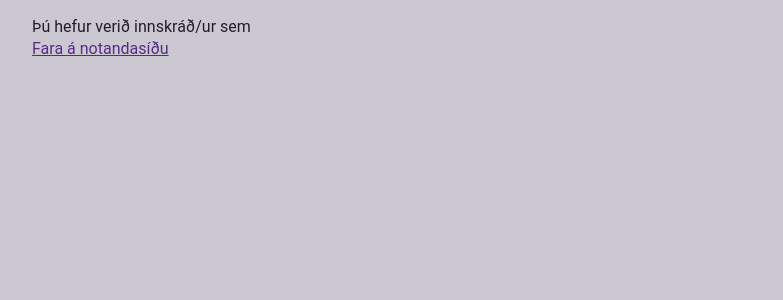
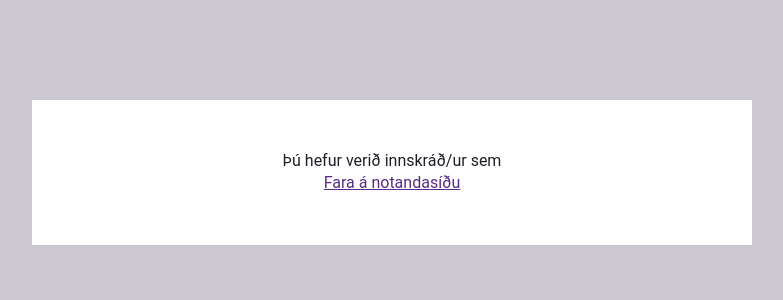
Before and after one commit to beltiras/vaa, a Django app: template templates/cand_claim.html in a window 1280 px wide. Shown: the top 300 px of the page, without its empty margins (248-1031 px from the left). Run offline with Django 3.2, Linux system fonts and the light colour scheme; the template is opened without the code that fills it, so the values that code supplies are empty; some libraries are stand-ins or nearby versions.

Commit message:
basic fixes

```diff
--- a/templates/cand_claim.html
+++ b/templates/cand_claim.html
@@ -1,5 +1,7 @@
 {% extends "base.html" %}
 {% block content %}
+<div class="form-block form-user">
 <p>Þú hefur verið innskráð/ur sem {{ request.user.get_full_name }}</p>
 <p><a href="/{{ request.instance }}/userpage/">Fara á notandasíðu</a></p>
+</div>
 {% endblock content %}
--- a/templates/candidate_page.html
+++ b/templates/candidate_page.html
@@ -1,5 +1,6 @@
 {% extends "base.html" %}
 {% block content %}
+<div class="form-block form-user">
 <h2>{{ cand.name }}</h2>
 <table class="table">
 <thead>
@@ -11,4 +12,5 @@
 {% endfor %}
 </tbody>
 </table>
+</div>
 {% endblock content %}
--- a/templates/comparison.html
+++ b/templates/comparison.html
@@ -1,5 +1,6 @@
 {% extends "base.html" %}
 {% block content %}
+<div class="form-block form-user">
 <table class="table table-striped">
 <thead>
 <tr><td>Frambjóðandi</td><td>Hversu sammála</td></tr>
@@ -10,4 +11,5 @@
 {% endfor %}
 </tbody>
 </table>
+</div>
 {% endblock content %}
--- a/templates/registration/login.html
+++ b/templates/registration/login.html
@@ -1,7 +1,7 @@
 {% extends "base.html" %}
 
 {% block content %}
-
+<div class="form-block form-user">
     {% if form.errors %}
         <p>Er notendanafn og/eða lykilorð rétt?</p>
     {% endif %}
@@ -22,5 +22,5 @@
        <input type="submit" value="login" />
        <input type="hidden" name="next" value="{{ next }}" />
    </form>
-
+</div>
 {% endblock %}
--- a/templates/userpage.html
+++ b/templates/userpage.html
@@ -8,8 +8,10 @@
 
 {% block content %}
 {% if receipt %}
-<div class="message">
-Svör móttekin!
+<div class="form-block form-user">
+    <div class="message">
+    Svör móttekin!
+    </div>
 </div>
 {% endif %}
 <form enctype="multipart/form-data" action="{{ userpageform.helper.form_action }}" id="{{ userpageform.helper.form_id }}" method="{{ userpageform.helper.form_method }}">{% csrf_token %}
```
